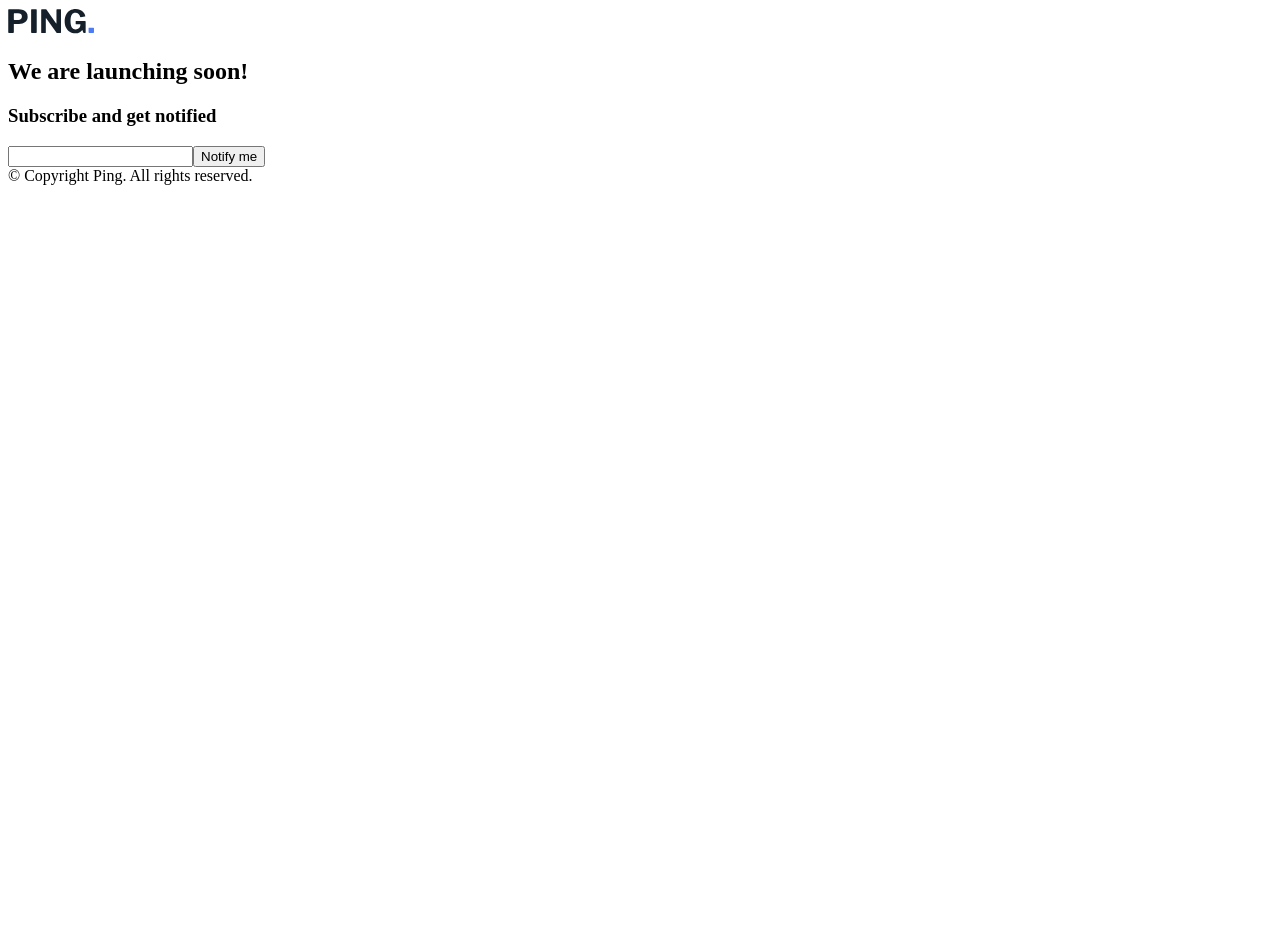
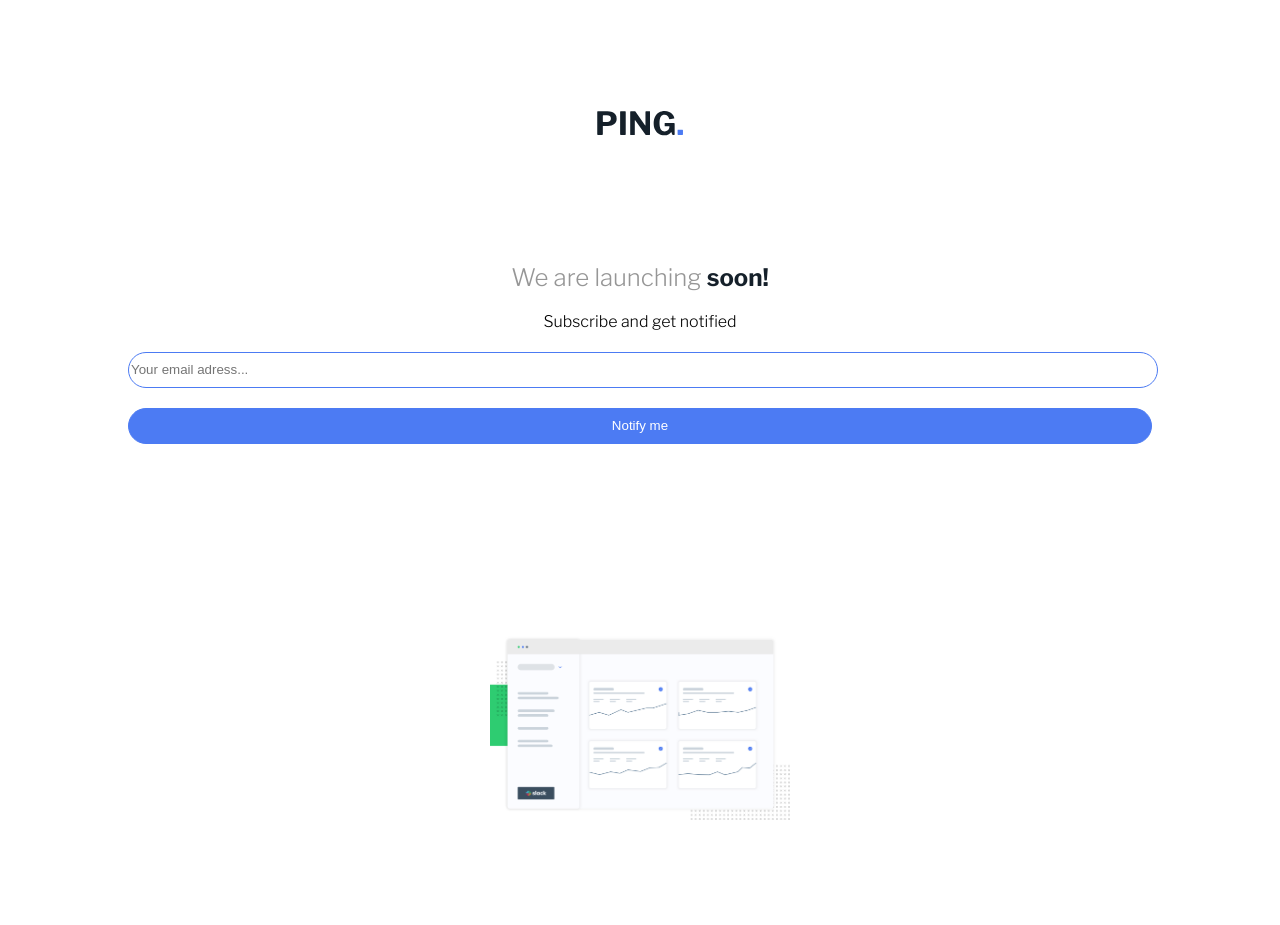
Before and after one commit to PaulinaZajac/coming-soon-app, a React app: page / in a window 1280 px wide. Shown: the top 925 px of the page. Before the commit the page ends 800 px from the top, so only its background shows below. Built offline with nearby package versions, Linux system fonts and the light colour scheme.

Commit message:
css added

```diff
--- a/public/index.html
+++ b/public/index.html
@@ -4,7 +4,12 @@
     <meta charset="utf-8" />
     <meta name="viewport" content="width=device-width, initial-scale=1" />
     <meta name="theme-color" content="#000000" />
-
+    <link rel="preconnect" href="https://fonts.googleapis.com" />
+    <link rel="preconnect" href="https://fonts.gstatic.com" crossorigin />
+    <link
+      href="https://fonts.googleapis.com/css2?family=Libre+Franklin:wght@300;600;700&display=swap"
+      rel="stylesheet"
+    />
     <title>Coming soon</title>
   </head>
   <body>
--- a/src/components/App.css
+++ b/src/components/App.css
@@ -0,0 +1,66 @@
+.page-container {
+  margin: 0 auto;
+  font-family: 'Libre Franklin', sans-serif;
+  text-align: center;
+  display: grid;
+  justify-content: center;
+  min-width: 350px;
+  min-height: 100vh;
+}
+
+.logo {
+  padding: 10%;
+}
+
+b {
+  color: #15202a;
+}
+h2 {
+  font-weight: 300;
+  color: #969696;
+}
+
+h4 {
+  font-weight: 300;
+  color: #15202a;
+}
+
+footer {
+  font-weight: 300;
+  font-size: 0.8rem;
+  padding-top: 20%;
+  color: #969696;
+  max-height: 10vh;
+}
+
+.desktop-image {
+  max-width: 300px;
+  padding-top: 10%;
+  padding-bottom: 10%;
+}
+
+.input-container {
+  padding-bottom: 10%;
+  height: 15vh;
+  display: grid;
+  grid-template-rows: 5vh 7vh 7vh;
+  grid-template-columns: 80vw;
+  justify-content: center;
+  align-content: space-between;
+}
+
+.input {
+  border: 0.3px solid #4c7bf3;
+  border-radius: 20px;
+  min-width: 80vw;
+  min-height: 4vh;
+}
+
+.button {
+  background-color: #4c7bf3;
+  border: 0.3px solid #4c7bf3;
+  border-radius: 20px;
+  color: white;
+  height: 4.5vh;
+  width: 80vw;
+}
--- a/src/components/App.js
+++ b/src/components/App.js
@@ -1,17 +1,35 @@
 import '../components/App.css';
 import pingLogo from '../images/logo.svg';
+import desktopImage from '../images/illustration-dashboard.png';
 
 function App() {
   return (
     <div className="page-container">
       <header className="page-header">
-        <img src={pingLogo} alt="ping-logo"></img>
-        <h2>We are launching soon!</h2>
+        <img src={pingLogo} alt="ping-logo" className="logo"></img>
+        <h2>
+          We are launching <b>soon!</b>
+        </h2>
       </header>
       <main>
-        <h3>Subscribe and get notified</h3>
-        <input className="input"></input>
-        <button className="button">Notify me</button>
+        <div className="input-container">
+          <div>
+            <label for="email">Subscribe and get notified</label>
+          </div>
+          <div>
+            <input
+              type="email"
+              className="input"
+              id="email"
+              placeholder="Your email adress..."
+              required
+            ></input>
+          </div>
+          <div>
+            <button className="button">Notify me</button>
+          </div>
+        </div>
+        <img src={desktopImage} alt="desktop" className="desktop-image"></img>
       </main>
       <footer className="page-footer">
         © Copyright Ping. All rights reserved.
```
